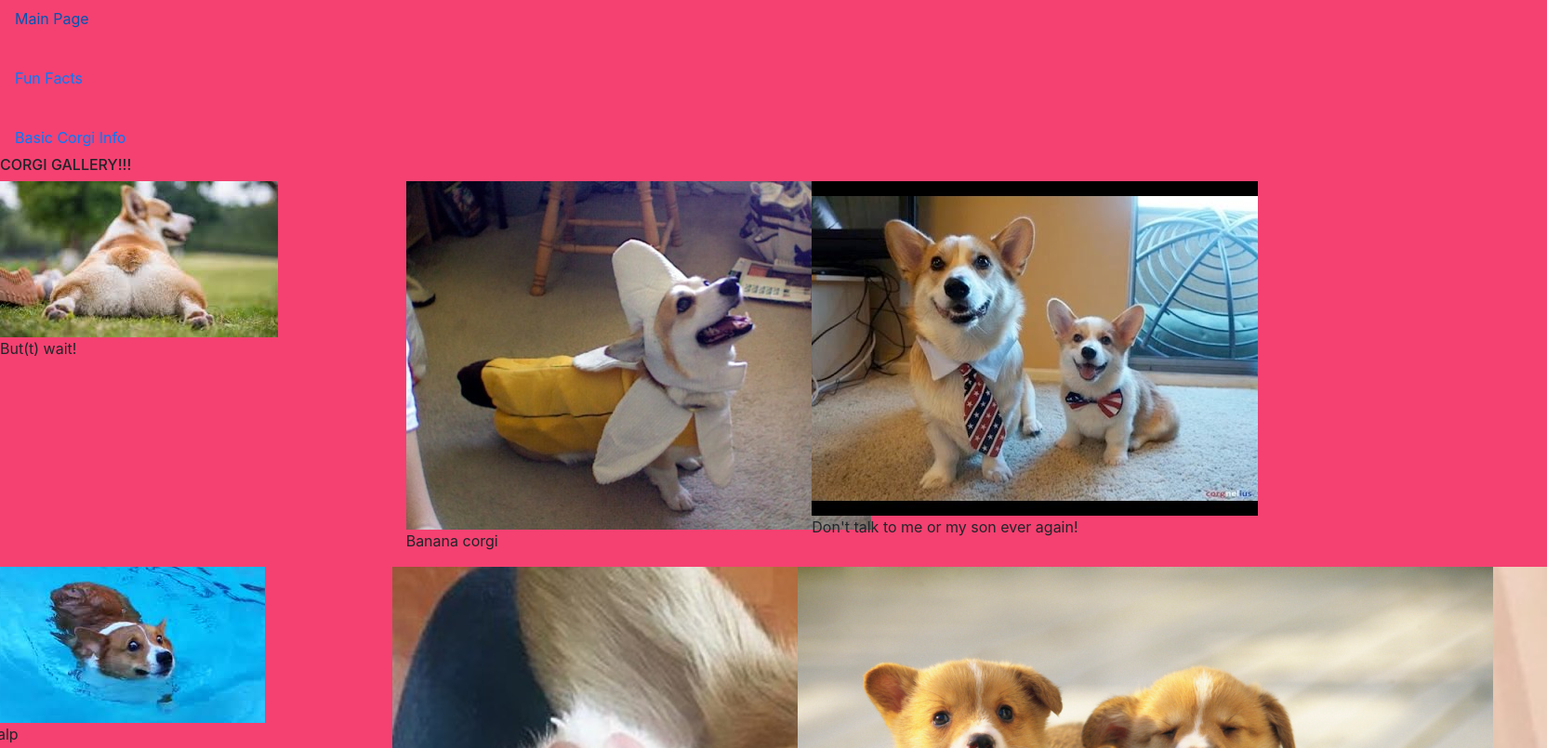
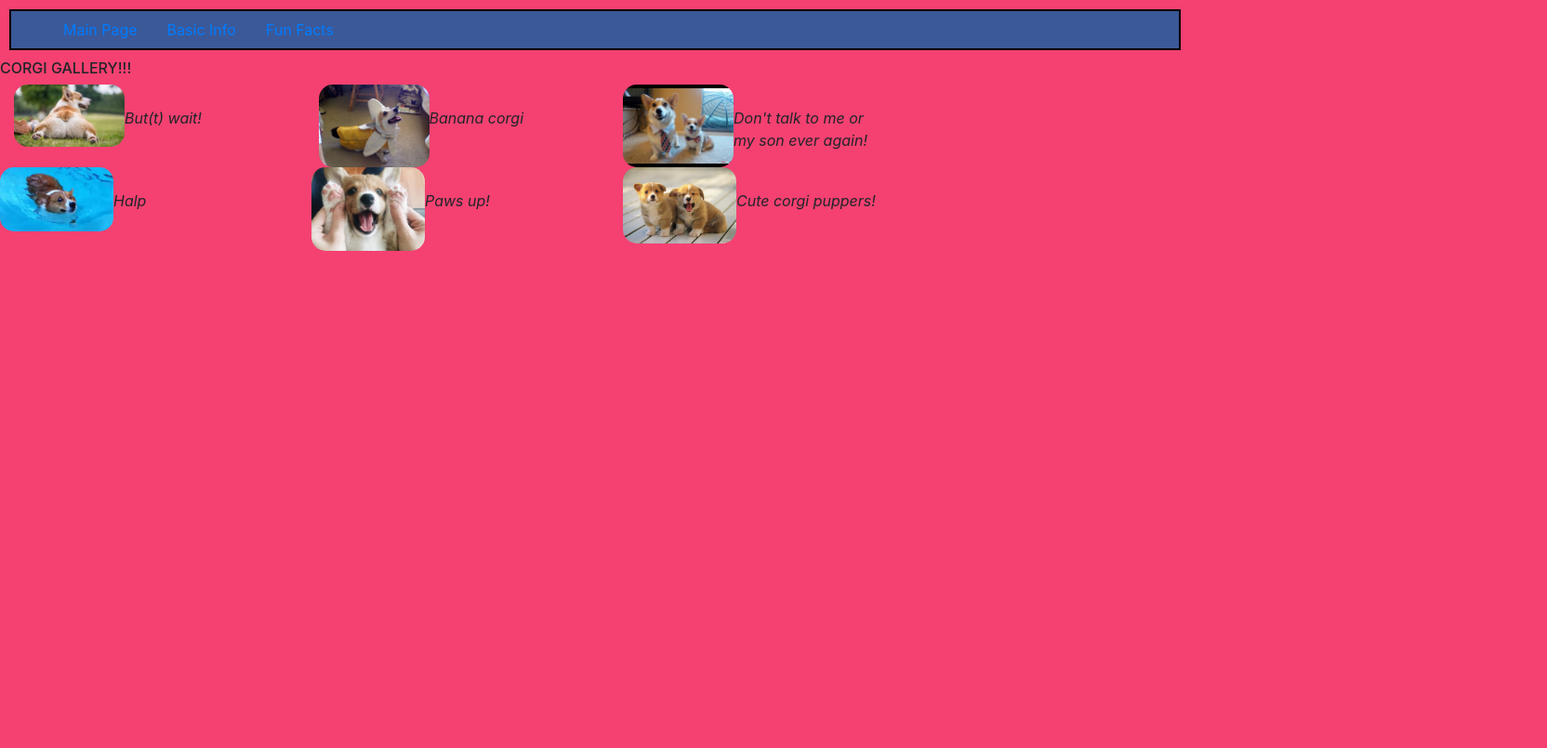
Before and after one commit to wcharles168/project0, a plain HTML site: page gallery.html in a window 1280 px wide. Shown: the top 805 px of the page at 93% size, 1664 px wide, since content can reach past the window. Drawn offline with nearby package versions, Linux system fonts and the light colour scheme.

Commit message:
Groundwork basis done

```diff
--- a/gallery.html
+++ b/gallery.html
@@ -4,6 +4,7 @@
     <head>
         <link rel="stylesheet" href="https://stackpath.bootstrapcdn.com/bootstrap/4.1.1/css/bootstrap.min.css" />
         <link rel="stylesheet" href="style.css" />
+        <link rel="stylesheet" href="imgstyle.css"/>
 
         <meta name="viewport" content="width=device-width, initial-scale=1.0">
 
@@ -11,48 +12,62 @@
     </head>
     <body>
         <nav>
-            <a class="nav-link" href="index.html">Main Page</a><br>
-            <a class="nav-link" href="funfact.html">Fun Facts</a><br>
-            <a class="nav-link" href="info.html">Basic Corgi Info</a>
+            <ul id="nav-bar">
+                <li><a class="nav-link" href="index.html">Main Page</a></li>
+                <li><a class="nav-link" href="info.html">Basic Info</a></li>
+                <li><a class="nav-link" href="gallery.html">Fun Facts</a></li>
+            </ul>
         </nav>
 
         <h6>CORGI GALLERY!!!</h6>
         <div class="row">
-            <div class="col-sm-4">
+            <div class="col-md-3">
                 <img src="corgi1.jpg"/><br>
                      <div class="captions">
-                        <p>But(t) wait!</p>
+                        <p>
+                            <i>But(t) wait!</i>
+                        </p>
                     </div>
             </div>
-            <div class="col-sm-4">
+            <div class="col-md-3">
                 <img src="corgi11.jpg"/><br>
                     <div class="captions">
-                        <p>Banana corgi</p>
+                        <p>
+                            <i>Banana corgi</i>
+                        </p>
                     </div>
             </div>
-            <div class="col-sm-4">
+            <div class="col-md-3">
                 <img  src="corgi12.jpg"/><br>
                     <div class="captions">
-                        <p>Don't talk to me or my son ever again!</p>
+                        <p>
+                            <i>Don't talk to me or my son ever again!</i>
+                        </p>
             </div>
         </div>
         <div class="row">
-            <div class="col-sm-4">
+            <div class="col-md-3">
                 <img src="corgi13.jpg"/><br>
                     <div class="captions">
-                        <p>Halp</p>
+                        <p>
+                            <i>Halp</i>
+                        </p>
                     </div>
             </div>
-            <div class="col-sm-4">
+            <div class="col-md-3">
                 <img src="corgi14.jpg"/><br>
                      <div class="captions">
-                        <p>Paws up!</p>
+                        <p>
+                            <i>Paws up!</i>
+                        </p>
                     </div>
             </div>
-            <div class="col-sm-4">
+            <div class="col-md-3">
                 <img src="corgi15.jpg"/><br>
                     <div class="captions">
-                        <p>Cute corgi puppers!</p>
+                        <p>
+                            <i>Cute corgi puppers!</i>
+                        </p>
                     </div>
             </div>
         </div>
--- /dev/null
+++ b/imgstyle.css
@@ -0,0 +1,20 @@
+div .col-md-3 > img {
+    position: relative;
+    float: left;
+    width: 40%;
+    margin-left: 15px;
+    border-radius: 15px;
+}
+
+#indeximg {
+    display: block;
+    margin-left: auto;
+    margin-right: auto;
+    width: 50%;
+}
+
+#tableimg, #funfactimg {
+    position: relative;
+    width: 100px;
+    height: 100px;
+}
--- a/style.css
+++ b/style.css
@@ -1,19 +1,31 @@
-nav .navlink {
+#nav-bar {
     color: white;
     background-color: #3B5998;
-    padding: 10px;
     border: 2px solid black;
+    margin: 10px;
+    display: flex;
+    flex-direction: row;
+    flex-wrap: wrap;
+    list-style-type: none;
+}
+
+h1 {
     text-align: center;
+    color: blue;
+    font: sans-serif;
+}
+
+p {
     display: flex;
 }
 
-/*for gallery use*/
-div .row {
-    width: 100%;
+table, tr, td {
+    border: 1px solid black;
+    border-collapse: collapse;
 }
 
-li, p {
-    display: flex;
+.listimage {
+    list-style-type: none;
 }
 
 @media (max-width: 600px) {
```
Also changed, not shown: funfact.html (+13 -8 lines), index.html (+10 -17 lines), info.html (+18 -4 lines).
